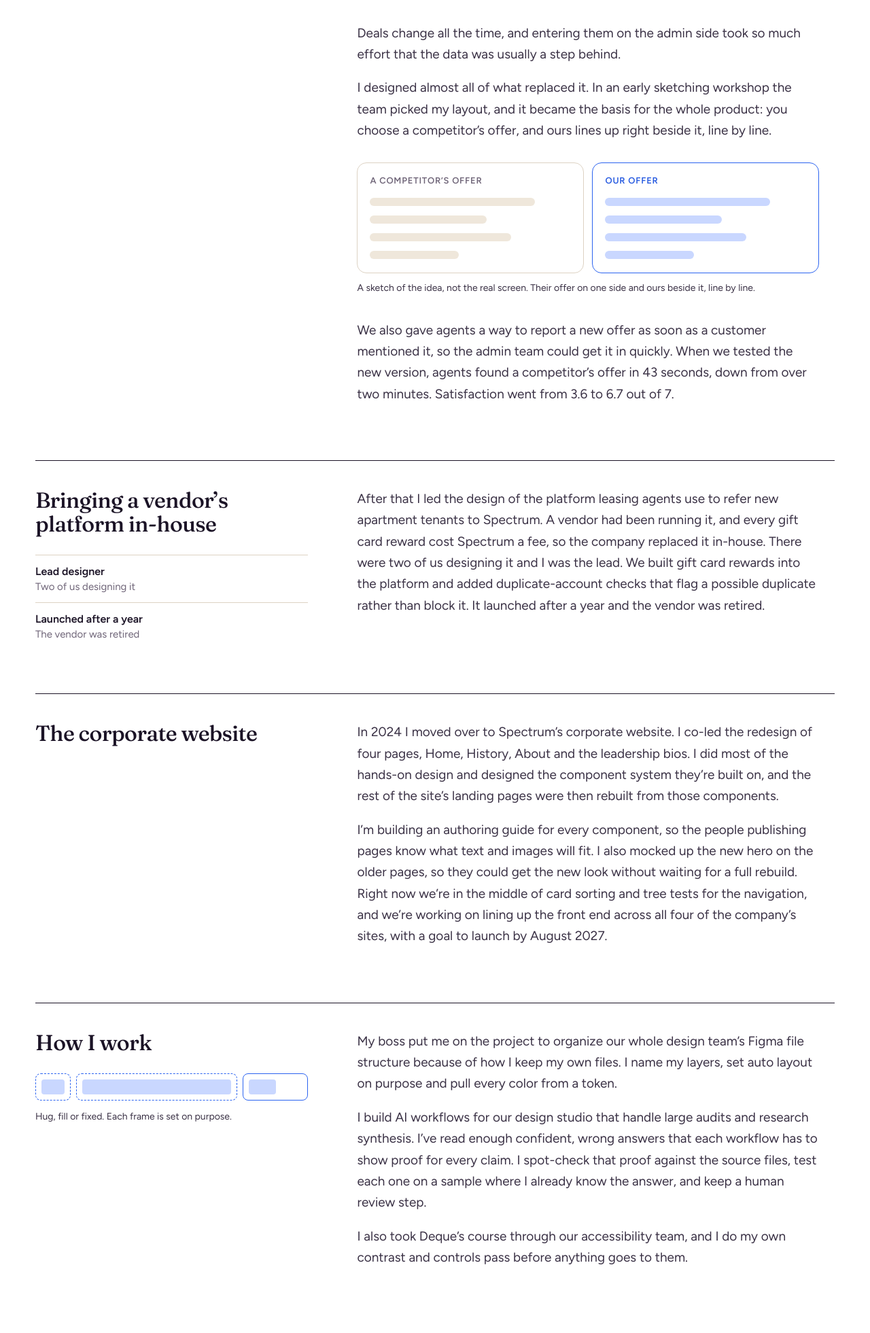
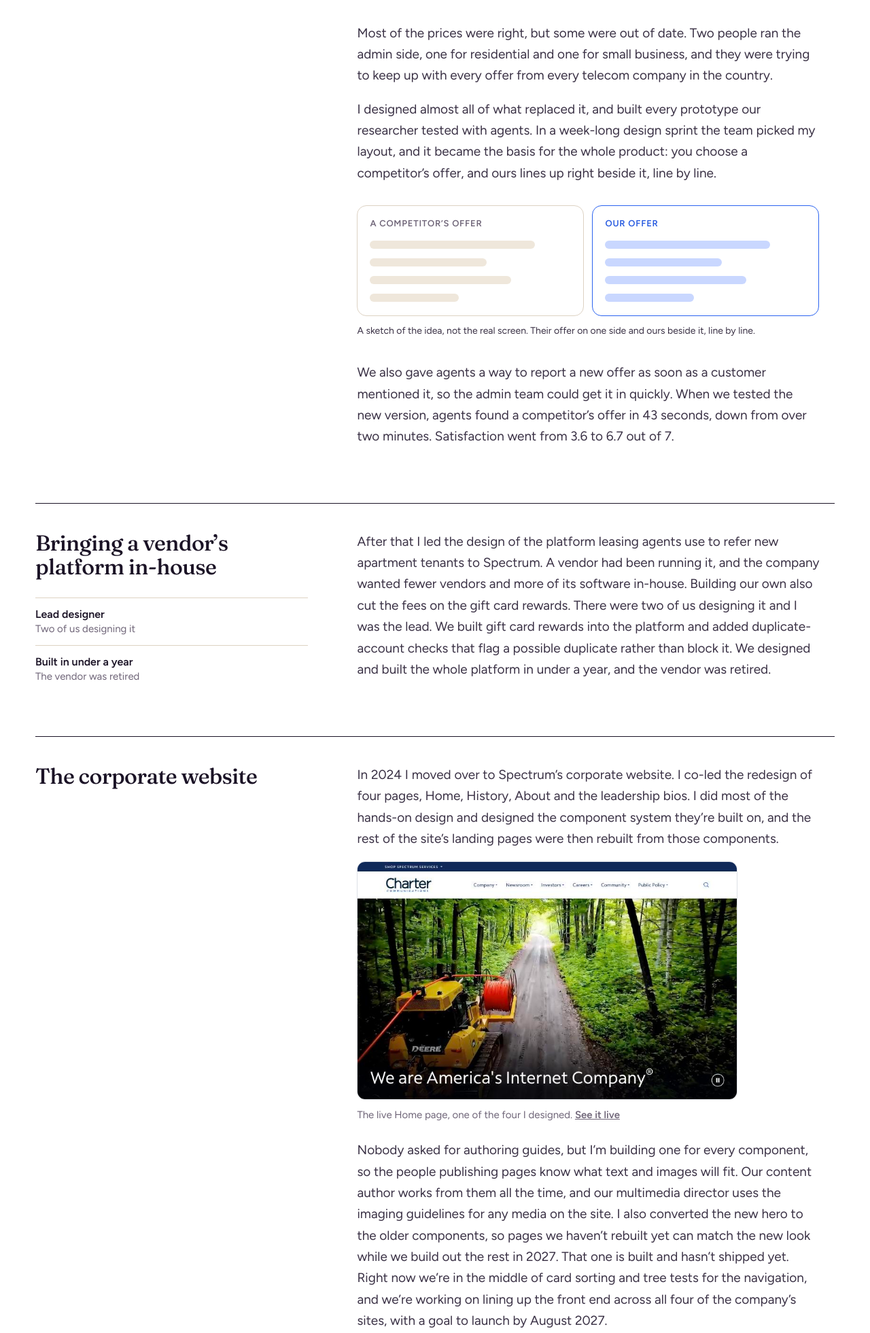
Before and after one commit to matthewlalanne/matthewlalanne.github.io, a plain HTML site: page about.html in a window 1280 px wide. Shown: the part 1950-3911 px from the top of the page at 68% size. Drawn offline with Linux system fonts and the light colour scheme.

Commit message:
Home, Case studies, About: things I started and who uses them, corporate Home screenshot, How I work rewrite; Reality Check copy cleanup
Co-Authored-By: Claude Fable 5.2 <noreply@anthropic.com>

```diff
--- a/about.html
+++ b/about.html
@@ -45,8 +45,8 @@
         <p>I joined Spectrum in 2022 and spent my first two years designing internal tools, the kind thousands of agents keep open while a customer is on the phone.</p>
         <p>The one that taught me the most was a tool for comparing our offers against a competitor’s. It worked the way it was supposed to, but in usability sessions I watched agents ignore it and pull up a calculator or the competitor’s own website.</p>
         <p class="pull">They didn’t trust what our tool was telling them, and they weren’t wrong to.</p>
-        <p>Deals change all the time, and entering them on the admin side took so much effort that the data was usually a step behind.</p>
-        <p>I designed almost all of what replaced it. In an early sketching workshop the team picked my layout, and it became the basis for the whole product: you choose a competitor’s offer, and ours lines up right beside it, line by line.</p>
+        <p>Most of the prices were right, but some were out of date. Two people ran the admin side, one for residential and one for small business, and they were trying to keep up with every offer from every telecom company in the country.</p>
+        <p>I designed almost all of what replaced it, and built every prototype our researcher tested with agents. In a week-long design sprint the team picked my layout, and it became the basis for the whole product: you choose a competitor’s offer, and ours lines up right beside it, line by line.</p>
         <figure class="sk sk-pair">
           <div class="sk-cols" aria-hidden="true">
             <div><b>A competitor’s offer</b><i></i><i></i><i></i><i></i></div>
@@ -62,11 +62,11 @@
     <div class="abx-rail"><h3>Bringing a vendor’s platform in-house</h3>
       <ul class="rail-facts">
         <li><b>Lead designer</b>Two of us designing it</li>
-        <li><b>Launched after a year</b>The vendor was retired</li>
+        <li><b>Built in under a year</b>The vendor was retired</li>
       </ul>
     </div>
     <div class="bio">
-        <p>After that I led the design of the platform leasing agents use to refer new apartment tenants to Spectrum. A vendor had been running it, and every gift card reward cost Spectrum a fee, so the company replaced it in-house. There were two of us designing it and I was the lead. We built gift card rewards into the platform and added duplicate-account checks that flag a possible duplicate rather than block it. It launched after a year and the vendor was retired.</p>
+        <p>After that I led the design of the platform leasing agents use to refer new apartment tenants to Spectrum. A vendor had been running it, and the company wanted fewer vendors and more of its software in-house. Building our own also cut the fees on the gift card rewards. There were two of us designing it and I was the lead. We built gift card rewards into the platform and added duplicate-account checks that flag a possible duplicate rather than block it. We designed and built the whole platform in under a year, and the vendor was retired.</p>
     </div>
   </div>
 
@@ -75,20 +75,17 @@
     </div>
     <div class="bio">
         <p>In 2024 I moved over to Spectrum’s corporate website. I co-led the redesign of four pages, Home, History, About and the leadership bios. I did most of the hands-on design and designed the component system they’re built on, and the rest of the site’s landing pages were then rebuilt from those components.</p>
-        <p>I’m building an authoring guide for every component, so the people publishing pages know what text and images will fit. I also mocked up the new hero on the older pages, so they could get the new look without waiting for a full rebuild. Right now we’re in the middle of card sorting and tree tests for the navigation, and we’re working on lining up the front end across all four of the company’s sites, with a goal to launch by August 2027.</p>
+        <figure class="corp-shot"><a href="https://corporate.charter.com/" rel="noopener"><img src="/img/corp/home.jpg" alt="The top of the corporate website home page: the logo, six menu items and a full-width video of a fiber truck on a forest road, with the headline We are America’s Internet Company." width="800" height="500" loading="lazy" decoding="async"></a><figcaption>The live Home page, one of the four I designed. <a href="https://corporate.charter.com/" rel="noopener">See it live</a></figcaption></figure>
+        <p>Nobody asked for authoring guides, but I’m building one for every component, so the people publishing pages know what text and images will fit. Our content author works from them all the time, and our multimedia director uses the imaging guidelines for any media on the site. I also converted the new hero to the older components, so pages we haven’t rebuilt yet can match the new look while we build out the rest in 2027. That one is built and hasn’t shipped yet. Right now we’re in the middle of card sorting and tree tests for the navigation, and we’re working on lining up the front end across all four of the company’s sites, with a goal to launch by August 2027.</p>
     </div>
   </div>
 
   <div class="abx-row" id="how">
     <div class="abx-rail"><h3>How I work</h3>
-      <figure class="sk sk-sizing">
-        <div class="sk-frames" aria-hidden="true"><div class="hug"><i></i></div><div class="fill"><i></i></div><div class="fixed"><i></i></div></div>
-        <figcaption>Hug, fill or fixed. Each frame is set on purpose.</figcaption>
-      </figure>
     </div>
     <div class="bio">
-        <p>My boss put me on the project to organize our whole design team’s Figma file structure because of how I keep my own files. I name my layers, set auto layout on purpose and pull every color from a token.</p>
-        <p>I build AI workflows for our design studio that handle large audits and research synthesis. I’ve read enough confident, wrong answers that each workflow has to show proof for every claim. I spot-check that proof against the source files, test each one on a sample where I already know the answer, and keep a human review step.</p>
+        <p>My manager put me on an internal project to set the standard for how our design team structures its Figma files, because he’d seen how I build my own. I care a lot about keeping my files organized, so another designer can jump in and see where the project stands, and so handing off to developers is easier.</p>
+        <p>I build my own AI workflows for large audits and research synthesis, and my manager asked for my files to compare with his as he standardizes how our team uses AI. I’ve read enough confident, wrong answers that each workflow has to show proof for every claim. I spot-check that proof against the source files, test each one on a sample where I already know the answer, and keep a human review step.</p>
         <p>I also took Deque’s course through our accessibility team, and I do my own contrast and controls pass before anything goes to them.</p>
     </div>
   </div>
--- a/bold.css
+++ b/bold.css
@@ -740,3 +740,12 @@ footer a{text-decoration:underline;text-underline-offset:3px}
 .sk-bar.more:after{display:none}
 .sk-time .sk-row{grid-template-columns:52px minmax(0,1fr) 120px}
 .sk-time .sk-row b{text-align:right}
+
+/* Corporate website screenshot */
+.corp-shot{margin:0 0 28px}
+.corp-shot img{display:block;width:100%;height:auto;border-radius:12px;border:1px solid rgba(20,36,79,.14)}
+.corp-shot figcaption{margin-top:10px;font-size:15px;color:var(--muted)}
+.corp-shot figcaption a{text-decoration:underline;color:inherit}
+.corp-shot.on-dark figcaption{color:#DCE4F7}
+.corp-shot.on-dark img{border-color:rgba(255,255,255,.2)}
+.bio .corp-shot{margin:8px 0 24px;max-width:560px}
```
Also changed, not shown: index.html (+1 -0 lines), reality-check.html (+4 -4 lines), work.html (+5 -4 lines), img/corp/home.jpg (added).
